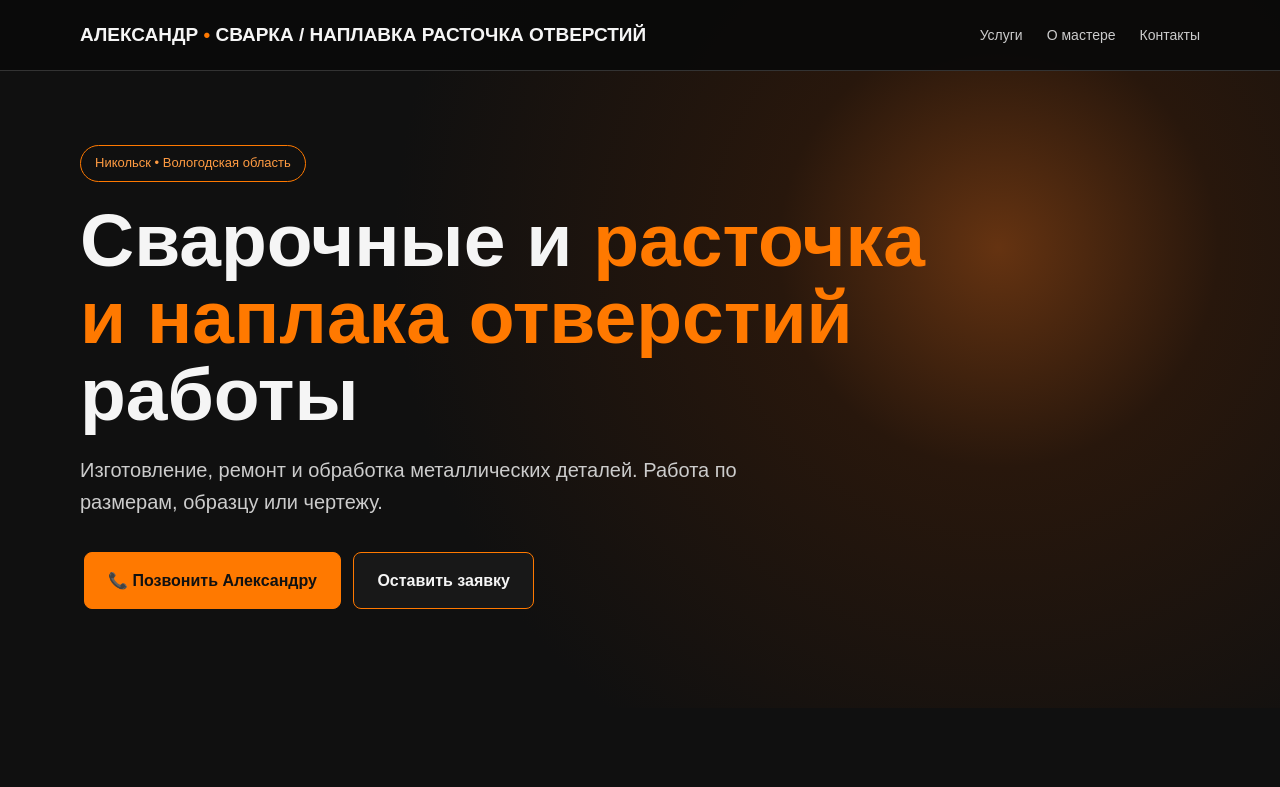
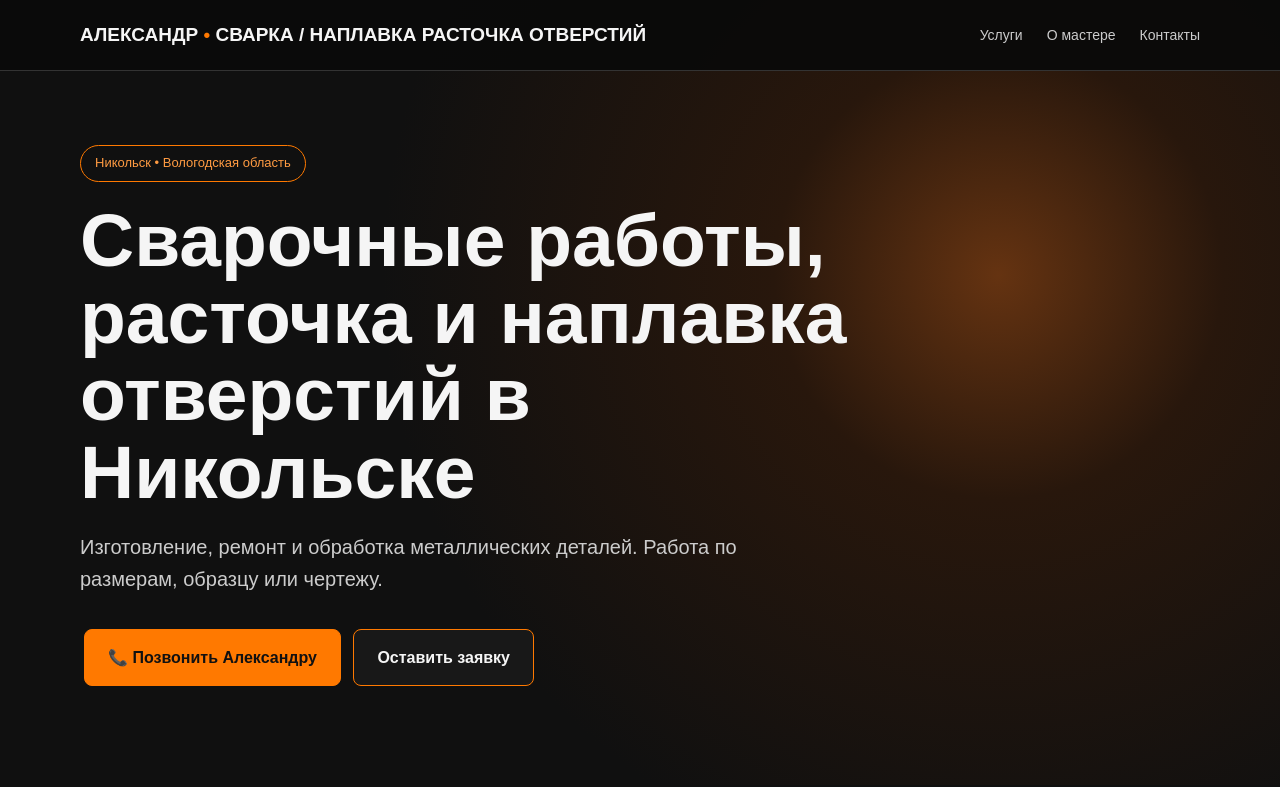
Before and after one commit to svarka-nikolsk/svarka-nikolsk.github.io, a plain HTML site: page index.html in a window 1280 px wide. Shown: the top 787 px of the page. Drawn offline with Linux system fonts and the light colour scheme.

Commit message:
Update index.html

```diff
--- a/index.html
+++ b/index.html
@@ -33,7 +33,7 @@ footer{background:#090909;color:#888;padding:27px 0;font-size:13px}
 <main>
 <section class="hero"><div class="wrap">
 <div class="badge">Никольск • Вологодская область</div>
-<h1>Сварочные и <span class="accent">расточка и наплака отверстий</span> работы</h1>
+<h1 class="effect">Сварочные работы, расточка и наплавка отверстий в Никольске</h1>
 <p>Изготовление, ремонт и обработка металлических деталей. Работа по размерам, образцу или чертежу.</p>
 <a class="btn primary" href="tel:+79005401694">📞 Позвонить Александру</a>
 <a class="btn dark" href="#contacts">Оставить заявку</a>
```
